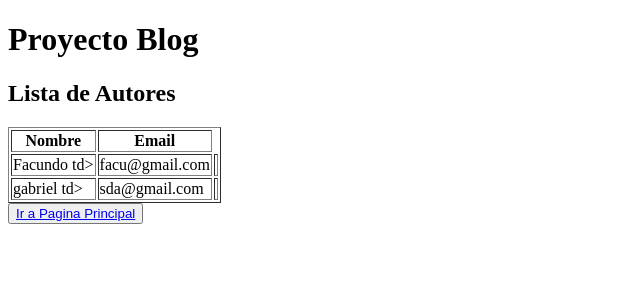
After one commit to facunddiez/MiPrimeraPagina-Diez, a Django app: page /blog/autores/list in a window 1280 px wide. The commit adds this page. Shown: the top 300 px of the page, without its empty margins (0-640 px from the left). Run offline with Django 5.2, Linux system fonts and the light colour scheme; data comes from the database, SQL or seed files in the repository; both versions use the stored data as it was after the commit.

Commit message:
avances listas

```diff
--- /dev/null
+++ b/proyecto/blog/templates/blog/autores_list.html
@@ -0,0 +1,29 @@
+<!DOCTYPE html>
+<html lang="es">
+<head>
+   <meta charset="UTF-8">
+   <meta name="viewport" content="width=device-width, initial-scale=1.0">
+   <title>Blog</title>
+</head>
+<body>
+   <h1> Proyecto Blog </h1>
+   <h2>Lista de Autores</h2>
+
+   <table border="1">
+    <thead>
+        <th> Nombre </th>
+        <th> Email </th>
+    </thead>
+    <tbody>
+        {% for autor in autores %}
+            <tr>
+                <td> {{ autor.nombre }} </li>td>
+                <td> {{ autor.email }} <td>
+            </tr>
+        {% endfor %}
+    </tbody>
+   </table>
+
+    <button> <a href="{% url 'core:index' %}"> Ir a Pagina Principal </a> </button>
+</body>
+</html>
--- a/proyecto/blog/templates/blog/index.html
+++ b/proyecto/blog/templates/blog/index.html
@@ -19,6 +19,7 @@
 
 
     </ul>
+    <button> <a href="{% url 'blog:post_list' %}"> Listar Posts </a> </button>
     <button> <a href="{% url 'core:index' %}"> Ir a Pagina Principal </a> </button>
 </body>
 </html>
--- a/proyecto/blog/urls.py
+++ b/proyecto/blog/urls.py
@@ -1,9 +1,9 @@
 
 from django.urls import path
-from .views import index
-
-app_name = "blog"
+from . import views
 
 urlpatterns = [
-    path("", index, name="index"),
+    path("", views.index, name="index"),
+    path("post/list", views.post_list, name="post_list"),
+    path("autores/list", views.autores_list, name="autores_list"),
 ]
--- a/proyecto/blog/views.py
+++ b/proyecto/blog/views.py
@@ -1,6 +1,15 @@
 from django.shortcuts import render
-from .models import Post, Autor, Comentario
+from . import models
 # Create your views here.
 def index(request):
-    posts = Post.objects.all()
-    return render(request, "blog/index.html", {"posts": posts})
+    return render(request, "blog/index.html")
+
+def post_list(request):
+    posts = models.Post.objects.all()
+    contexto = {"posts": posts}
+    return render(request, "blog/post_list.html", contexto)
+
+def autores_list(request):
+    autores = models.Autor.objects.all()
+    contexto = {"autores": autores}
+    return render(request, "blog/autores_list.html", contexto)
--- a/proyecto/config/settings.py
+++ b/proyecto/config/settings.py
@@ -18,10 +18,9 @@ BASE_DIR = Path(__file__).resolve().parent.parent
 
 # Quick-start development settings - unsuitable for production
 # See https://docs.djangoproject.com/en/5.0/howto/deployment/checklist/
-
+from django.core.management.utils import get_random_secret_key
 # SECURITY WARNING: keep the secret key used in production secret!
-SECRET_KEY = "django-insecure-&quf$j7)okj$l1v4_f06&mm@rz9os^o@$29o#-^rfa)kap)(om"
-
+SECRET_KEY = get_random_secret_key
 # SECURITY WARNING: don't run with debug turned on in production!
 DEBUG = True
 
--- a/proyecto/config/urls.py
+++ b/proyecto/config/urls.py
@@ -19,6 +19,6 @@ from django.urls import path, include
 
 urlpatterns = [
     path("admin/", admin.site.urls), #pagina de administrador
-    path("", include("core.urls")), #pagina principal
-    path("blog/", include("blog.urls"))
+    path("", include(("core.urls", "core"))), #pagina principal
+    path("blog/", include(("blog.urls", "blog")))
 ]
--- a/proyecto/core/Templates/core/index.html
+++ b/proyecto/core/Templates/core/index.html
@@ -7,7 +7,9 @@
  </head>
  <body>
     <h1> Proyecto Blog </h1>
-    <button> <a href="{% url 'blog:index' %}"> Ir a Blog (Posts) </a> </button>
+    <h2>Pagina principal</h2>
+    <button> <a href="{% url 'blog:index' %}"> Ir a Posts </a> </button>
+    <button> <a href="{% url 'blog:index' %}"> Ir a Autores </a> </button>
     <button> <a href="{% url 'admin:index' %}"> Administracion </a> </button>
  </body>
  </html>
--- a/proyecto/core/urls.py
+++ b/proyecto/core/urls.py
@@ -2,8 +2,6 @@
 from django.urls import path
 from .views import index
 
-app_name="core"
-
 urlpatterns = [
     path("", index, name="index"),
 ]
```
Also changed, not shown: proyecto/blog/templates/blog/post_list.html (added, +27 -0 lines), proyecto/db.sqlite3.
